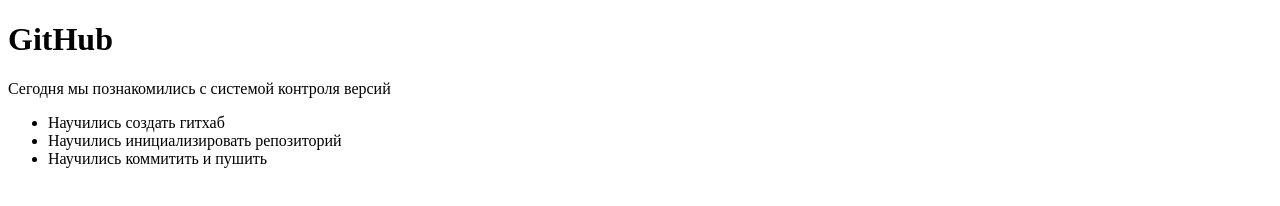
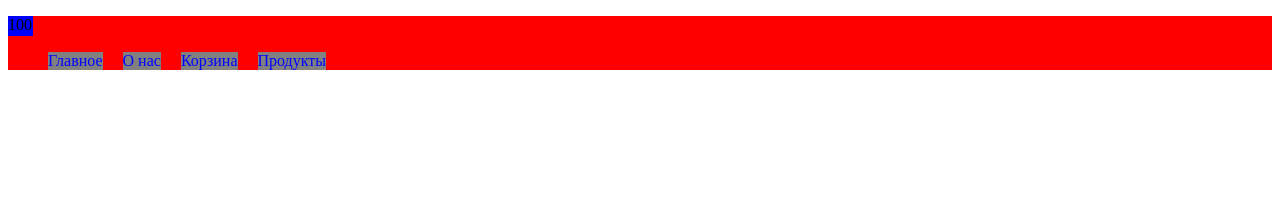
Before and after one commit to Demonashik/test, a plain HTML site: page index.html in a window 1280 px wide. Drawn offline with Linux system fonts and the light colour scheme.

Commit message:
first commit

```diff
--- a/index.html
+++ b/index.html
@@ -4,14 +4,32 @@
     <meta charset="UTF-8">
     <meta name="viewport" content="width=device-width, initial-scale=1.0">
     <title>Document</title>
+    <link rel="stylesheet" href="style.css">
 </head>
 <body>
-    <h1>GitHub</h1>
-    <p>Сегодня мы познакомились с системой контроля версий</p>
+    <header>
+    <div class="item">
+        <p>100</p>
+    </div>
     <ul>
-        <li>Научились создать гитхаб</li>
-        <li>Научились инициализировать репозиторий</li>
-        <li>Научились коммитить и пушить</li>
+        <li><a href="https://ru.wikipedia.org/wiki/%D0%97%D0%B0%D0%B3%D0%BB%D0%B0%D0%B2%D0%BD%D0%B0%D1%8F_%D1%81%D1%82%D1%80%D0%B0%D0%BD%D0%B8%D1%86%D0%B0">Главное</a></li>
+        <li><a href="https://ru.wikipedia.org/wiki/%D0%93%D0%BE%D0%B3%D0%BE%D0%BB%D1%8C,_%D0%9D%D0%B8%D0%BA%D0%BE%D0%BB%D0%B0%D0%B9_%D0%92%D0%B0%D1%81%D0%B8%D0%BB%D1%8C%D0%B5%D0%B2%D0%B8%D1%87">О нас</a></li>
+        <li><a href="#">Корзина</a></li>
+        <li><a href="#">Продукты</a></li>
+
     </ul>
+    </header>
+    <main>
+        <div class="item1">
+
+        </div>
+
+    </main>
+    <footer>
+        <div class="item2">
+
+        </div>
+    </footer>
+
 </body>
 </html>
--- a/style.css
+++ b/style.css
@@ -0,0 +1,26 @@
+header{
+    background-color: red;
+    /* height: 110px; */
+}
+.item{
+    width: 25px;
+    height: 20px;
+    background-color: blue;
+}
+
+ul {
+    display: flex;
+    gap: 20px;
+}
+ul li {
+    list-style: none;
+    background-color: gray;
+
+}
+
+
+
+ul li a {
+    text-decoration: none;
+    color: blue;
+}
```
